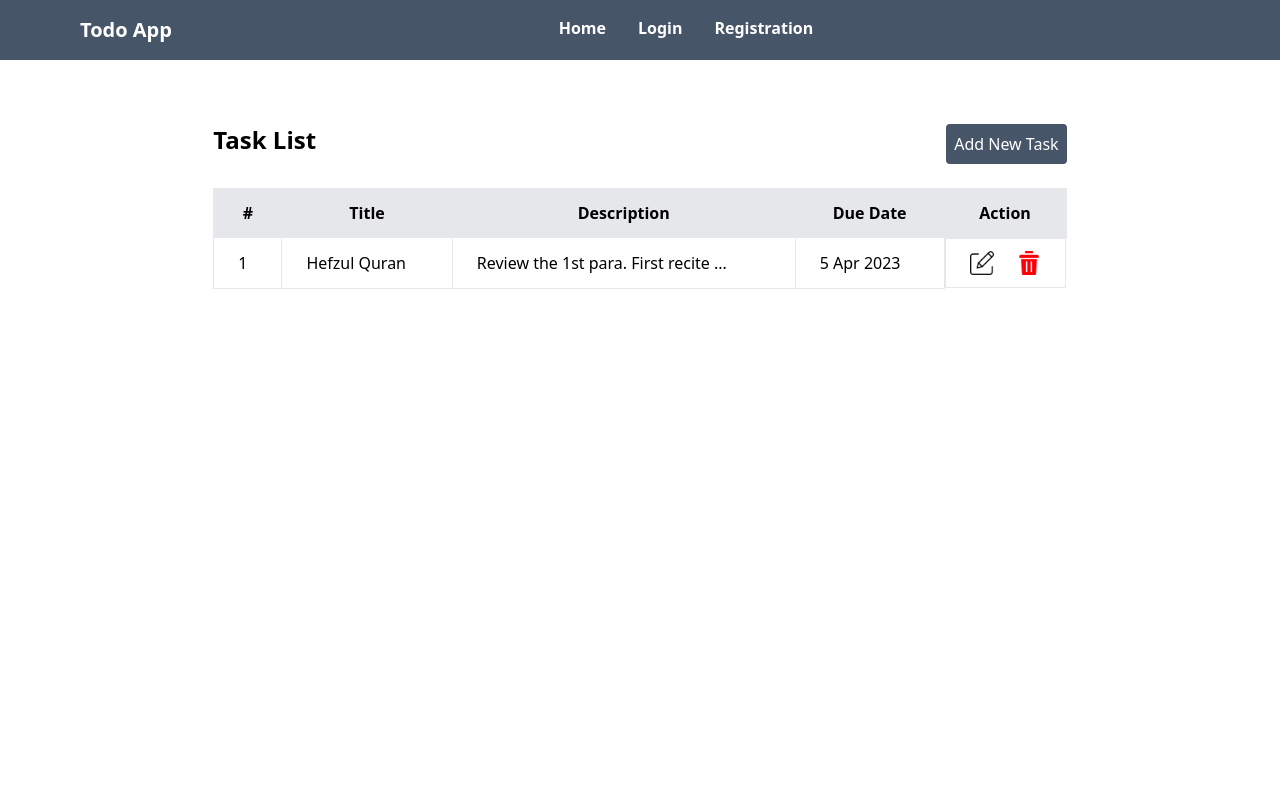
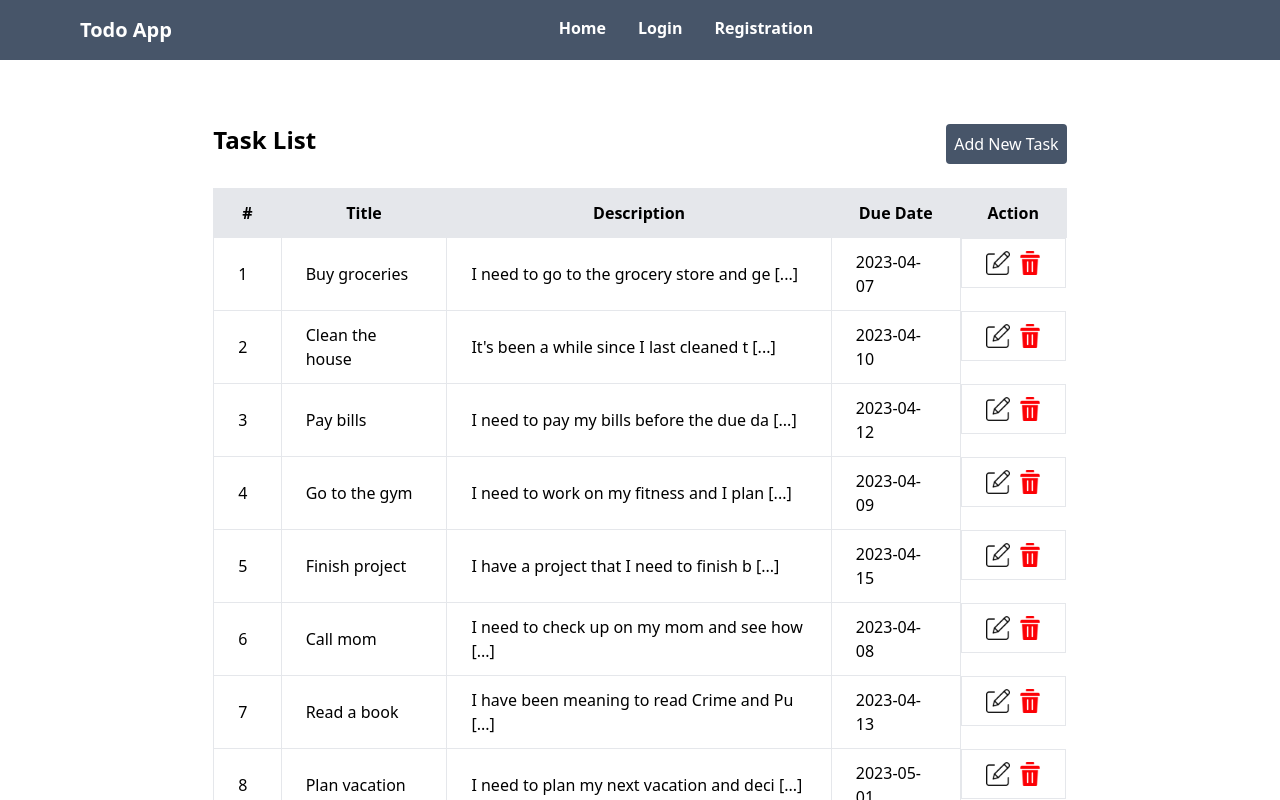
Before and after one commit to sisrafilss/todo-client, a React (Create React App) app: page / in a window 1280 px wide. Shown: the top 800 px of the page. Built offline with nearby package versions, Linux system fonts and the light colour scheme.

Commit message:
task detail modal added

```diff
--- /dev/null
+++ b/src/components/TaskDetail/TaskDetail.js
@@ -0,0 +1,30 @@
+import React from "react";
+import closeIcon from "../../img/close.png";
+
+function TaskDetail({ taskDetail, toggleTaskDetailModal }) {
+  const { title, description, dueDate } = taskDetail;
+
+  return (
+    <div className="bg-white p-6 rounded-lg shadow-lg">
+      <img
+        onClick={toggleTaskDetailModal}
+        src={closeIcon}
+        className="w-3 h-3 absolute top-4 right-4 cursor-pointer"
+        alt=""
+      />
+      <h3 className="text-xl font-semibold mb-4">{title}</h3>
+      <p className="text-gray-700 mb-4">{description}</p>
+      <div className="flex items-center">
+        <svg
+          className="w-5 h-5 fill-current text-gray-500 mr-2"
+          viewBox="0 0 20 20"
+        >
+          <path d="M15 5H5a2 2 0 00-2 2v6a2 2 0 002 2h10a2 2 0 002-2V7a2 2 0 00-2-2zM5 11v-1h10v1H5z" />
+        </svg>
+        <span className="text-gray-700">Due Date: {dueDate}</span>
+      </div>
+    </div>
+  );
+}
+
+export default TaskDetail;
--- a/src/components/TaskList/TaskList.css
+++ b/src/components/TaskList/TaskList.css
@@ -1,3 +1,7 @@
+body.active-modal {
+  overflow-y: hidden;
+}
+
 .modal,
 .overlay {
   width: 100vw;
--- a/src/components/TaskList/TaskList.js
+++ b/src/components/TaskList/TaskList.js
@@ -1,27 +1,128 @@
-import React, { useState } from "react";
+import React, { useEffect, useState } from "react";
 import "./TaskList.css";
 import update from "../../img/edit.png";
 import dlete from "../../img/delete.png";
 import AddTask from "../AddTask/AddTask";
 import EditTask from "../EditTask/EditTask";
 import DialogBox from "../DialogBox/DialogBox";
+import TaskDetail from "../TaskDetail/TaskDetail";
+
+const tasksSample = [
+  {
+    id: 1,
+    title: "Buy groceries",
+    description:
+      "I need to go to the grocery store and get a few essential items for the week. I need to make sure to buy milk, eggs, bread, cheese and other items that are needed for my meals.",
+    dueDate: "2023-04-07",
+  },
+  {
+    id: 2,
+    title: "Clean the house",
+    description:
+      "It's been a while since I last cleaned the house, so I need to get everything back in order. I will start by vacuuming, dusting, and mopping the floors. Then, I will organize my belongings and clean the bathroom and kitchen.",
+    dueDate: "2023-04-10",
+  },
+  {
+    id: 3,
+    title: "Pay bills",
+    description:
+      "I need to pay my bills before the due date to avoid late fees. I have to pay for electricity, water, and internet bills. I will log in to my bank account and pay the bills online.",
+    dueDate: "2023-04-12",
+  },
+  {
+    id: 4,
+    title: "Go to the gym",
+    description:
+      "I need to work on my fitness and I plan on going to the gym today. I will start with cardio and then lift some weights. After that, I will stretch and cool down.",
+    dueDate: "2023-04-09",
+  },
+  {
+    id: 5,
+    title: "Finish project",
+    description:
+      "I have a project that I need to finish by the end of the week. I will do a code review and document everything that I have done. I will also make sure that everything is working as expected and make any necessary changes.",
+    dueDate: "2023-04-15",
+  },
+  {
+    id: 6,
+    title: "Call mom",
+    description:
+      "I need to check up on my mom and see how she is doing. I will call her and ask about her health, work, and life in general. We will have a nice conversation and catch up on things.",
+    dueDate: "2023-04-08",
+  },
+  {
+    id: 7,
+    title: "Read a book",
+    description:
+      "I have been meaning to read Crime and Punishment by Fyodor Dostoevsky for a while now. I will make some time today to read a few chapters and hopefully finish the book soon.",
+    dueDate: "2023-04-13",
+  },
+  {
+    id: 8,
+    title: "Plan vacation",
+    description:
+      "I need to plan my next vacation and decide on a destination. I will do some research online and compare prices and reviews. Once I have decided on a place, I will book my flights and accommodation.",
+    dueDate: "2023-05-01",
+  },
+  {
+    id: 9,
+    title: "Attend meeting",
+    description:
+      "I have an important meeting today with my team to discuss the progress of our project. We will go over everything that has been done so far and make plans for the next steps. I will prepare some notes and be ready to contribute to the discussion.",
+    dueDate: "2023-04-11",
+  },
+  {
+    id: 10,
+    title: "Write report",
+    description:
+      "I need to write a report based on some data that I have collected. I will analyze the data and present my findings in a clear and concise manner. I will also make some recommendations based on the results.",
+    dueDate: "2023-04-14",
+  },
+];
 
 const TaskList = () => {
+  const [modalActive, setModalActive] = useState(false);
   const [addModal, setAddModal] = useState(false);
   const [editModal, setEditModal] = useState(false);
   const [dialogBox, setDialogBox] = useState(false);
+  const [showTaskDetail, setShowTaskDetail] = useState(false);
+  const [taskDetail, setTaskDetail] = useState({});
+  const [tasks, setTasks] = useState([]);
 
   const toggleAddModal = () => {
     setAddModal(!addModal);
+    setModalActive(!modalActive);
   };
 
   const toggleEditModal = () => {
     setEditModal(!editModal);
+    setModalActive(!modalActive);
   };
 
   const toggleDialogBox = () => {
     setDialogBox(!dialogBox);
+    setModalActive(!modalActive);
   };
+
+  const toggleTaskDetailModal = () => {
+    setShowTaskDetail(!showTaskDetail);
+    setModalActive(!modalActive);
+  };
+
+  const handleTaskDetail = (task) => {
+    toggleTaskDetailModal();
+    setTaskDetail(task);
+  };
+
+  if (modalActive) {
+    document.body.classList.add("active-modal");
+  } else {
+    document.body.classList.remove("active-modal");
+  }
+
+  // useEffect(() => {
+  //   setTasks(tasksSample);
+  // }, []);
 
   return (
     <>
@@ -47,13 +148,18 @@ const TaskList = () => {
             </tr>
           </thead>
           <tbody>
-            <tr className="cursor-pointer">
-              <td className="px-6 py-3 border ">1</td>
-              <td className="px-6 py-3 border ">Hefzul Quran</td>
+            {tasksSample.map((task, idx) => (
+              <tr
+                key={idx}
+                className="cursor-pointer"
+                onClick={() => handleTaskDetail(task)}
+              >
+                <td className="px-6 py-3 border ">{idx + 1}</td>
+                <td className="px-6 py-3 border ">{task.title}</td>
                 <td className="px-6 py-3 border ">
-                Review the 1st para. First recite ...
+                  {task.description.slice(0, 40)} [...]
                 </td>
-              <td className="px-6 py-3 border ">5 Apr 2023</td>
+                <td className="px-6 py-3 border ">{task.dueDate}</td>
                 <td className="px-6 py-3 border flex justify-between">
                   <img
                     className="w-6 h-6 cursor-pointer mr-2"
@@ -71,6 +177,7 @@ const TaskList = () => {
                   />
                 </td>
               </tr>
+            ))}
           </tbody>
         </table>
       </div>
@@ -96,6 +203,16 @@ const TaskList = () => {
       )}
 
       {dialogBox && <DialogBox toggleDialogBox={toggleDialogBox} />}
+
+      {showTaskDetail && (
+        <div className="modal">
+          <div className="overlay">
+            <div className="modal-content">
+              <TaskDetail taskDetail={taskDetail} toggleTaskDetailModal={toggleTaskDetailModal} />
+            </div>
+          </div>
+        </div>
+      )}
     </>
   );
 };
```
Also changed, not shown: public/taskList.json (added, +52 -0 lines). Lines whose indentation alone changed are shown as unchanged.
